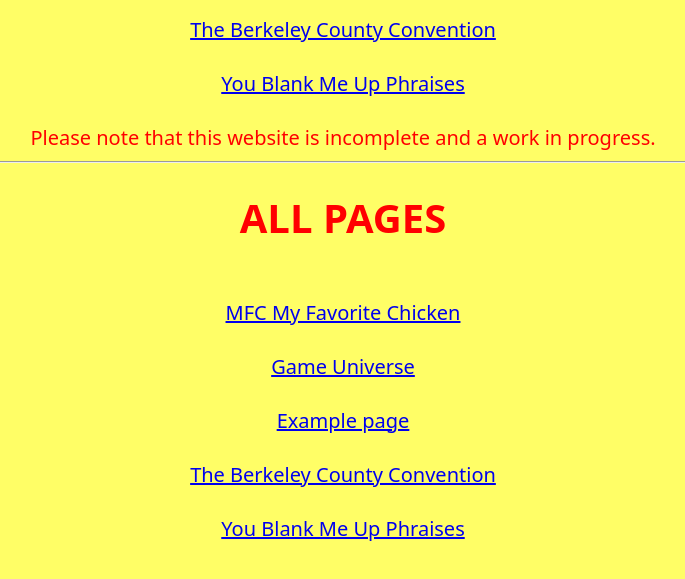
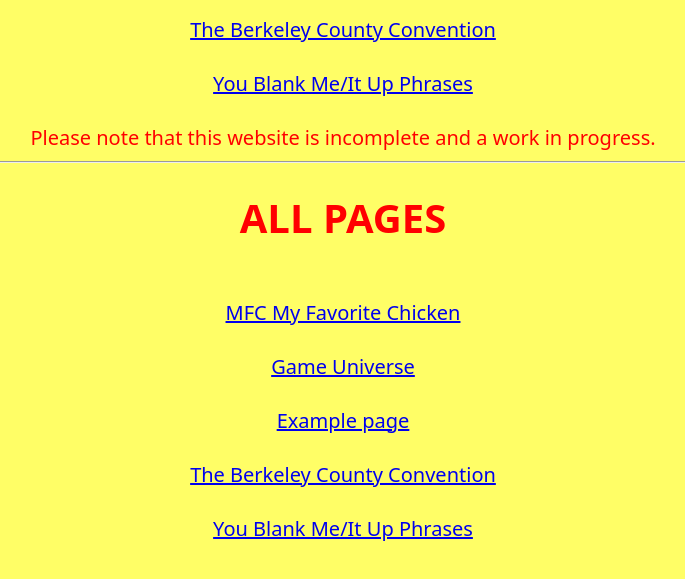
Before and after one commit to Kidboo911/Berkeley-County-Game-Wiki-Website, a plain HTML site: page index.html in a window 1280 px wide. Shown: the part 591-1170 px from the top of the page, without its empty margins (297-982 px from the left). Drawn offline with Linux system fonts and the light colour scheme; a web font is replaced by a local one.

Commit message:
Made You Blank Me/It Up Phrases links accurate

```diff
--- a/index.html
+++ b/index.html
@@ -49,7 +49,7 @@
     <br>
     <br>
     <a href="youmeup.html">
-        You Blank Me Up Phraises
+        You Blank Me/It Up Phrases
     </a>
     <br>
     <br>
@@ -78,7 +78,7 @@
     <br>
     <br>
     <a href="youmeup.html">
-        You Blank Me Up Phraises
+        You Blank Me/It Up Phrases
     </a>
     <br>
     <br>
```
